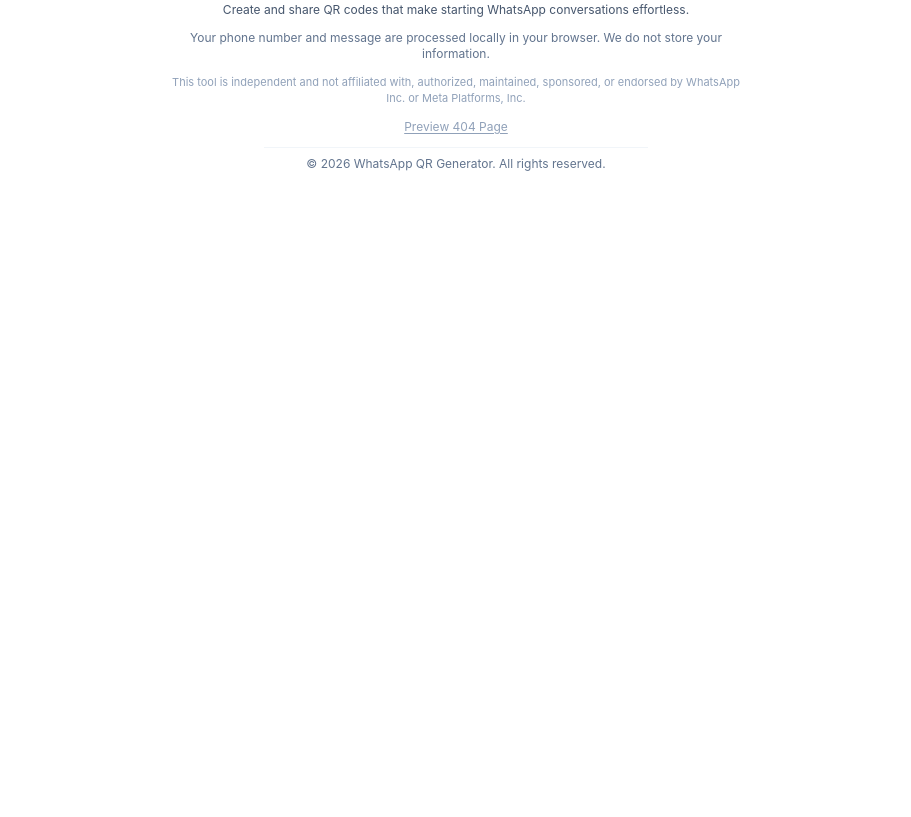
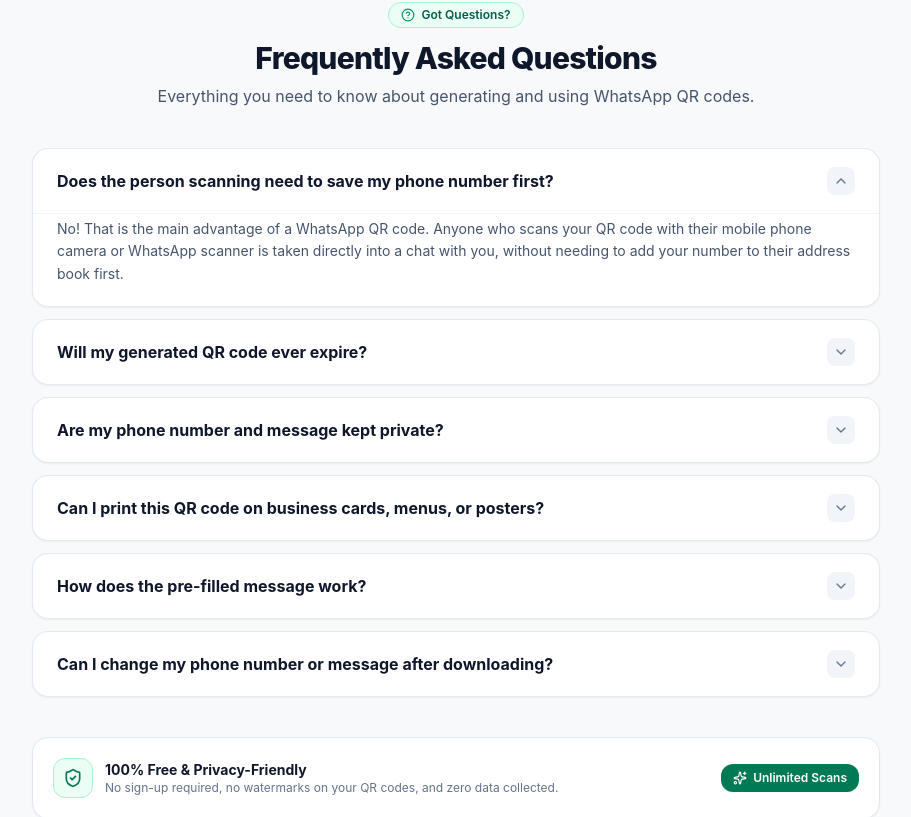
Before and after one commit to thanks-to-visit/connect-with-me, a React (Vite) app: page / in a window 1280 px wide. Shown: the part 1709-2526 px from the top of the page, without its empty margins (184-1095 px from the left). Before the commit the page ends 1913 px from the top, so only its background shows below. Built offline with nearby package versions, Linux system fonts and the light colour scheme.

Commit message:
feat: add FAQ section to WhatsApp QR generator
Include a new FAQ component to address common user queries regarding functionality, privacy, and print quality.

```diff
--- a/src/features/whatsapp-qr/WhatsAppQrGenerator.tsx
+++ b/src/features/whatsapp-qr/WhatsAppQrGenerator.tsx
@@ -11,6 +11,7 @@ import { generateQrDataUrl } from './lib/qr';
 import { QrCode, Sparkles, Loader2, ShieldCheck, Zap, Menu } from 'lucide-react';
 import { ShareMenuDrawer } from './components/ShareMenuDrawer';
 import { HowToUseSection } from './components/HowToUseSection';
+import { FaqSection } from './components/FaqSection';
 
 interface WhatsAppQrGeneratorProps {
   onNavigate?: (path: string) => void;
@@ -278,6 +279,9 @@ export const WhatsAppQrGenerator: React.FC<WhatsAppQrGeneratorProps> = ({ onNavi
       {/* How to Use Section */}
       <HowToUseSection />
 
+      {/* Frequently Asked Questions */}
+      <FaqSection />
+
       {/* Footer */}
       <footer className="mt-auto border-t border-slate-200/80 bg-white py-8">
         <div className="max-w-6xl mx-auto px-4 sm:px-6 flex flex-col items-center text-center gap-3">
--- /dev/null
+++ b/src/features/whatsapp-qr/components/FaqSection.tsx
@@ -0,0 +1,161 @@
+import React, { useState } from 'react';
+import { ChevronDown, HelpCircle, ShieldCheck, Sparkles } from 'lucide-react';
+
+interface FaqItem {
+  id: string;
+  question: string;
+  answer: string;
+}
+
+const FAQ_ITEMS: FaqItem[] = [
+  {
+    id: 'faq-save-contact',
+    question: 'Does the person scanning need to save my phone number first?',
+    answer:
+      'No! That is the main advantage of a WhatsApp QR code. Anyone who scans your QR code with their mobile phone camera or WhatsApp scanner is taken directly into a chat with you, without needing to add your number to their address book first.',
+  },
+  {
+    id: 'faq-expiration',
+    question: 'Will my generated QR code ever expire?',
+    answer:
+      'No, your QR code will never expire. It encodes a standard, direct WhatsApp link (https://wa.me/...). As long as your phone number remains registered on WhatsApp, the QR code remains active indefinitely.',
+  },
+  {
+    id: 'faq-privacy',
+    question: 'Are my phone number and message kept private?',
+    answer:
+      'Yes, 100%. All QR code generation is processed entirely in your web browser (client-side). Your phone number and pre-filled message are never sent to a server, logged, stored in databases, or shared with third parties.',
+  },
+  {
+    id: 'faq-print-quality',
+    question: 'Can I print this QR code on business cards, menus, or posters?',
+    answer:
+      'Yes. The downloaded PNG exports at a crisp 1024 × 1024 pixels with Level M error correction and standard quiet zone margins. This provides sharp, scannable clarity on business cards, flyers, packaging, storefront stickers, and signage.',
+  },
+  {
+    id: 'faq-prefilled-message',
+    question: 'How does the pre-filled message work?',
+    answer:
+      'When someone scans your QR code, your optional pre-filled message is automatically loaded into their WhatsApp text input. They only need to tap "Send" to start the chat, saving them time and letting you know where they found your code.',
+  },
+  {
+    id: 'faq-update-code',
+    question: 'Can I change my phone number or message after downloading?',
+    answer:
+      'Because these are static QR codes containing the direct link within the graphic itself, changing your phone number or text requires generating and downloading a new QR code. There are no fees or limits on how many you can create.',
+  },
+];
+
+export const FaqSection: React.FC = () => {
+  // First item open by default
+  const [openIds, setOpenIds] = useState<Set<string>>(new Set(['faq-save-contact']));
+
+  const toggleItem = (id: string) => {
+    setOpenIds((prev) => {
+      const next = new Set(prev);
+      if (next.has(id)) {
+        next.delete(id);
+      } else {
+        next.add(id);
+      }
+      return next;
+    });
+  };
+
+  return (
+    <section
+      aria-labelledby="faq-heading"
+      className="border-t border-slate-200/80 bg-slate-50/50 py-12 sm:py-16"
+    >
+      <div className="max-w-4xl mx-auto px-4 sm:px-6">
+        {/* Header */}
+        <div className="text-center max-w-2xl mx-auto mb-10">
+          <span className="inline-flex items-center gap-1.5 px-3 py-1 rounded-full text-xs font-semibold bg-emerald-50 text-emerald-800 border border-emerald-200 mb-3">
+            <HelpCircle className="w-3.5 h-3.5 text-emerald-600" />
+            <span>Got Questions?</span>
+          </span>
+          <h2
+            id="faq-heading"
+            className="text-2xl sm:text-3xl font-extrabold text-slate-900 tracking-tight"
+          >
+            Frequently Asked Questions
+          </h2>
+          <p className="text-slate-600 text-sm sm:text-base mt-2">
+            Everything you need to know about generating and using WhatsApp QR codes.
+          </p>
+        </div>
+
+        {/* Accordion List */}
+        <div className="space-y-3">
+          {FAQ_ITEMS.map((faq) => {
+            const isOpen = openIds.has(faq.id);
+            const buttonId = `faq-btn-${faq.id}`;
+            const panelId = `faq-panel-${faq.id}`;
+
+            return (
+              <div
+                key={faq.id}
+                className="bg-white rounded-2xl border border-slate-200/90 shadow-xs overflow-hidden transition-all duration-200"
+              >
+                <button
+                  type="button"
+                  id={buttonId}
+                  aria-expanded={isOpen}
+                  aria-controls={panelId}
+                  onClick={() => toggleItem(faq.id)}
+                  className="w-full px-5 sm:px-6 py-4.5 flex items-center justify-between text-left gap-4 hover:bg-slate-50/80 transition-colors focus:outline-none focus:ring-2 focus:ring-emerald-600 focus:ring-inset cursor-pointer"
+                >
+                  <span className="text-sm sm:text-base font-bold text-slate-900">
+                    {faq.question}
+                  </span>
+                  <div
+                    className={`w-7 h-7 rounded-lg bg-slate-100 flex items-center justify-center text-slate-500 shrink-0 transition-transform duration-200 ${
+                      isOpen ? 'rotate-180 bg-emerald-100/80 text-emerald-700' : ''
+                    }`}
+                  >
+                    <ChevronDown className="w-4 h-4" />
+                  </div>
+                </button>
+
+                {isOpen && (
+                  <div
+                    id={panelId}
+                    role="region"
+                    aria-labelledby={buttonId}
+                    className="px-5 sm:px-6 pb-5 pt-1 text-xs sm:text-sm text-slate-600 leading-relaxed border-t border-slate-100 animate-in fade-in duration-150"
+                  >
+                    <p>{faq.answer}</p>
+                  </div>
+                )}
+              </div>
+            );
+          })}
+        </div>
+
+        {/* Trust Highlight Box */}
+        <div className="mt-10 p-4 sm:p-5 rounded-2xl bg-white border border-slate-200 flex flex-col sm:flex-row items-center justify-between gap-4 text-center sm:text-left shadow-xs">
+          <div className="flex items-center gap-3">
+            <div className="w-10 h-10 rounded-xl bg-emerald-50 border border-emerald-200 flex items-center justify-center text-emerald-700 shrink-0">
+              <ShieldCheck className="w-5 h-5" />
+            </div>
+            <div>
+              <h3 className="text-sm font-bold text-slate-900">
+                100% Free & Privacy-Friendly
+              </h3>
+              <p className="text-xs text-slate-500">
+                No sign-up required, no watermarks on your QR codes, and zero data collected.
+              </p>
+            </div>
+          </div>
+
+          <div className="flex items-center gap-2">
+            <span className="inline-flex items-center gap-1.5 px-3 py-1.5 rounded-xl text-xs font-semibold bg-emerald-700 text-white">
+              <Sparkles className="w-3.5 h-3.5" />
+              <span>Unlimited Scans</span>
+            </span>
+          </div>
+        </div>
+      </div>
+    </section>
+  );
+};
```
